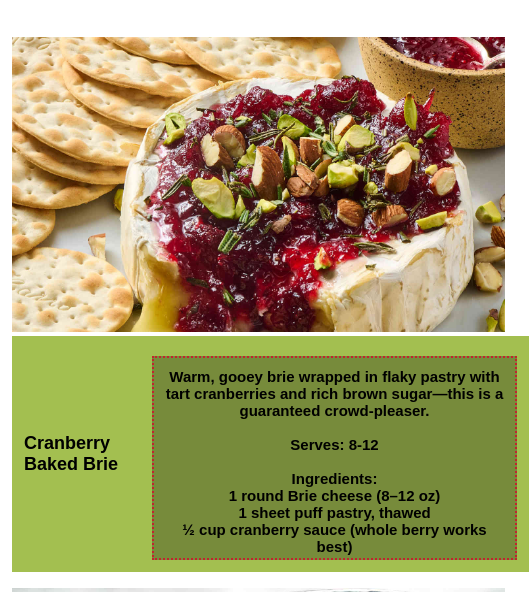
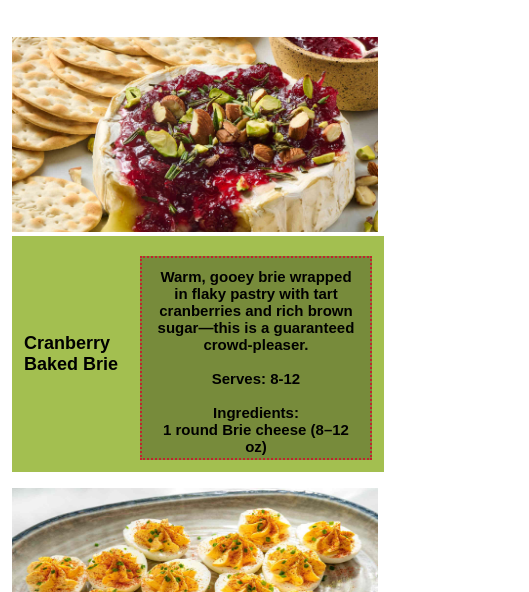
Before and after one commit to Norjmo-sama/The-Final, a plain HTML site: page recipes.html in a window 390 px wide. Shown: the part 315-907 px from the top of the page, 529 px wide, since content can reach past the window. Drawn offline with Linux system fonts and the light colour scheme.

Commit message:
Update recipe styles for improved responsiveness and layout consistency

```diff
--- a/css/recipes.css
+++ b/css/recipes.css
@@ -218,19 +218,19 @@ footer a {
     }
 
     .recipes-grid img {
-        width: 493px;
-        height: 295px;
+        width: 100%;
+        height: 195px;
     }
 
     .recipe-title {
-        width: 100%;
+        width: 95%;
         height: auto;
         font-size: 18px;
         padding: 12px;
     }
 
     .recipe-body {
-        width: 100%;
+        width: 95%;
         height: 180px;
         margin: 8px auto 0;
         font-size: 15px;
@@ -238,7 +238,3 @@ footer a {
         overflow: auto;
     }
 }
-
-
-
-/* overflow-y:auto; */
```
Also changed, not shown: 1 other file.
